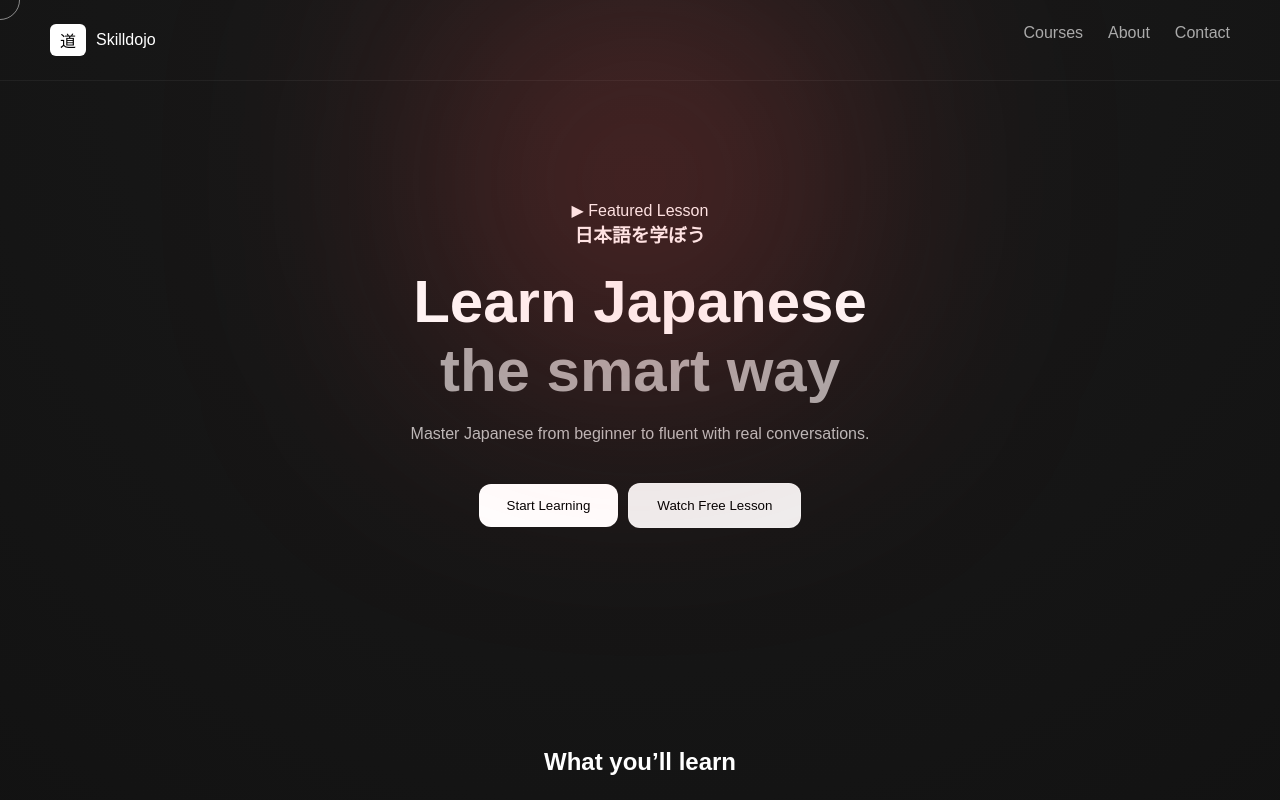
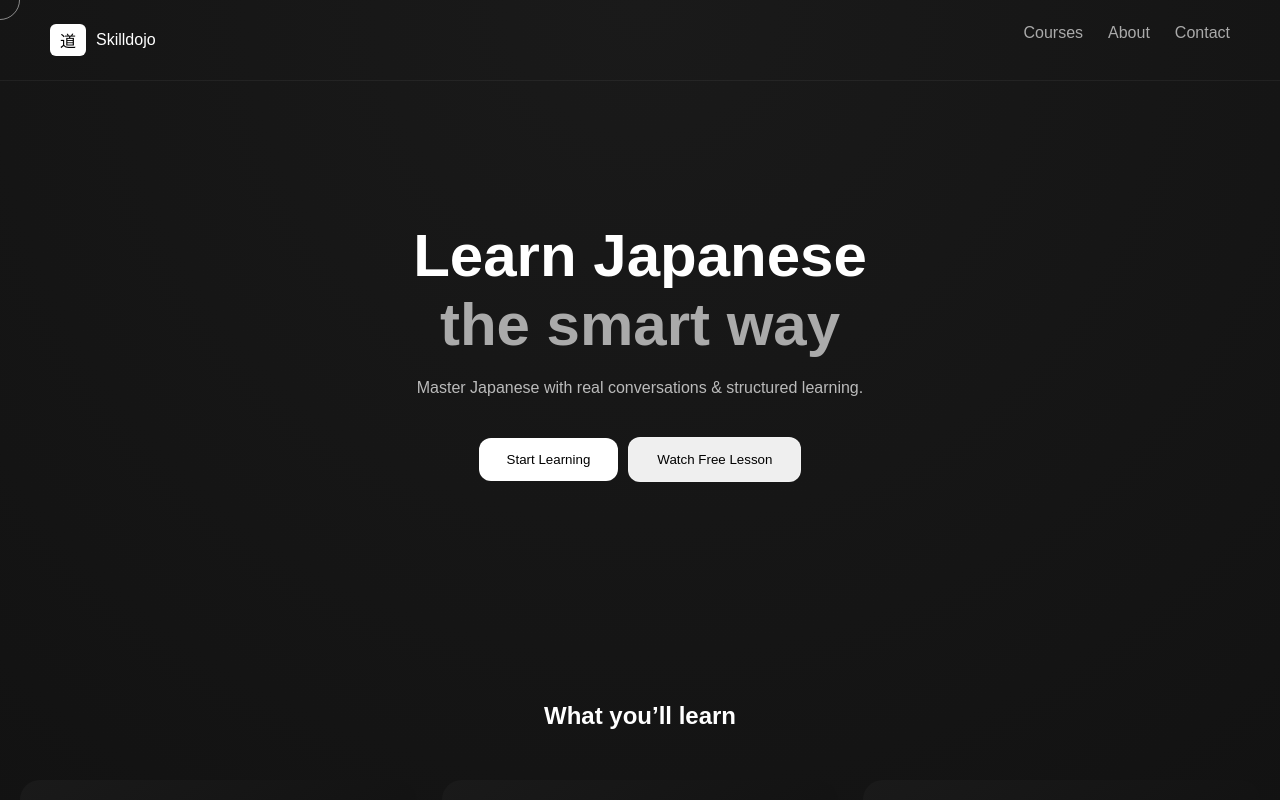
Before and after one commit to marufislam8924/skilldojo, a Next.js app: page / in a window 1280 px wide. Shown: the top 800 px of the page. Built offline with nearby package versions, Linux system fonts and the light colour scheme.

Commit message:
Update page.js

```diff
--- a/app/page.js
+++ b/app/page.js
@@ -5,7 +5,6 @@ import { useEffect } from "react";
 export default function Home() {
 
   useEffect(() => {
-    // SCROLL ANIMATION
     const elements = document.querySelectorAll(".reveal");
 
     const observer = new IntersectionObserver((entries) => {
@@ -18,15 +17,13 @@ export default function Home() {
 
     elements.forEach((el) => observer.observe(el));
 
-    // PARALLAX
+    // PARALLAX GLOW FOLLOW
     document.addEventListener("mousemove", (e) => {
-      const bg = document.querySelector(".parallax-bg");
+      const glow = document.querySelector(".glow");
 
-      if (bg) {
-        let x = (e.clientX / window.innerWidth) * 20;
-        let y = (e.clientY / window.innerHeight) * 20;
-
-        bg.style.transform = `translate(${x}px, ${y}px)`;
+      if (glow) {
+        glow.style.left = e.clientX + "px";
+        glow.style.top = e.clientY + "px";
       }
     });
 
@@ -52,10 +49,7 @@ export default function Home() {
       {/* HERO */}
       <section className="hero reveal">
 
-        <div className="parallax-bg"></div>
-
-        <p className="tag">▶ Featured Lesson</p>
-        <h3 className="jp">日本語を学ぼう</h3>
+        <div className="glow"></div>
 
         <h1>
           Learn Japanese <br />
@@ -63,7 +57,7 @@ export default function Home() {
         </h1>
 
         <p className="desc">
-          Master Japanese from beginner to fluent with real conversations.
+          Master Japanese with real conversations & structured learning.
         </p>
 
         <div className="hero-buttons">
@@ -78,20 +72,22 @@ export default function Home() {
         <h2>What you’ll learn</h2>
 
         <div className="grid">
-          <div className="card">
+
+          <div className="card tilt">
             <h3>Hiragana & Katakana</h3>
             <p>Learn Japanese alphabets from scratch.</p>
           </div>
 
-          <div className="card">
+          <div className="card tilt">
             <h3>Kanji</h3>
             <p>Master essential characters step by step.</p>
           </div>
 
-          <div className="card">
+          <div className="card tilt">
             <h3>Grammar</h3>
             <p>Understand real Japanese sentence structure.</p>
           </div>
+
         </div>
       </section>
 
```
